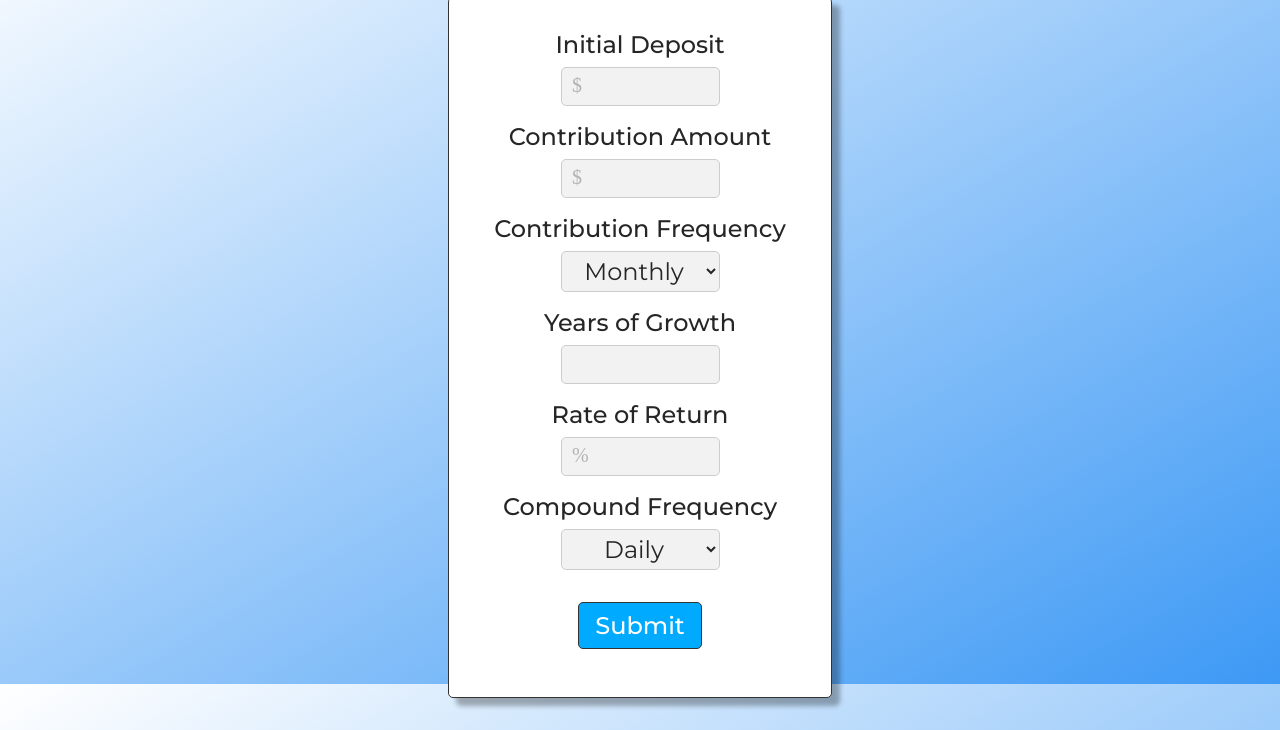
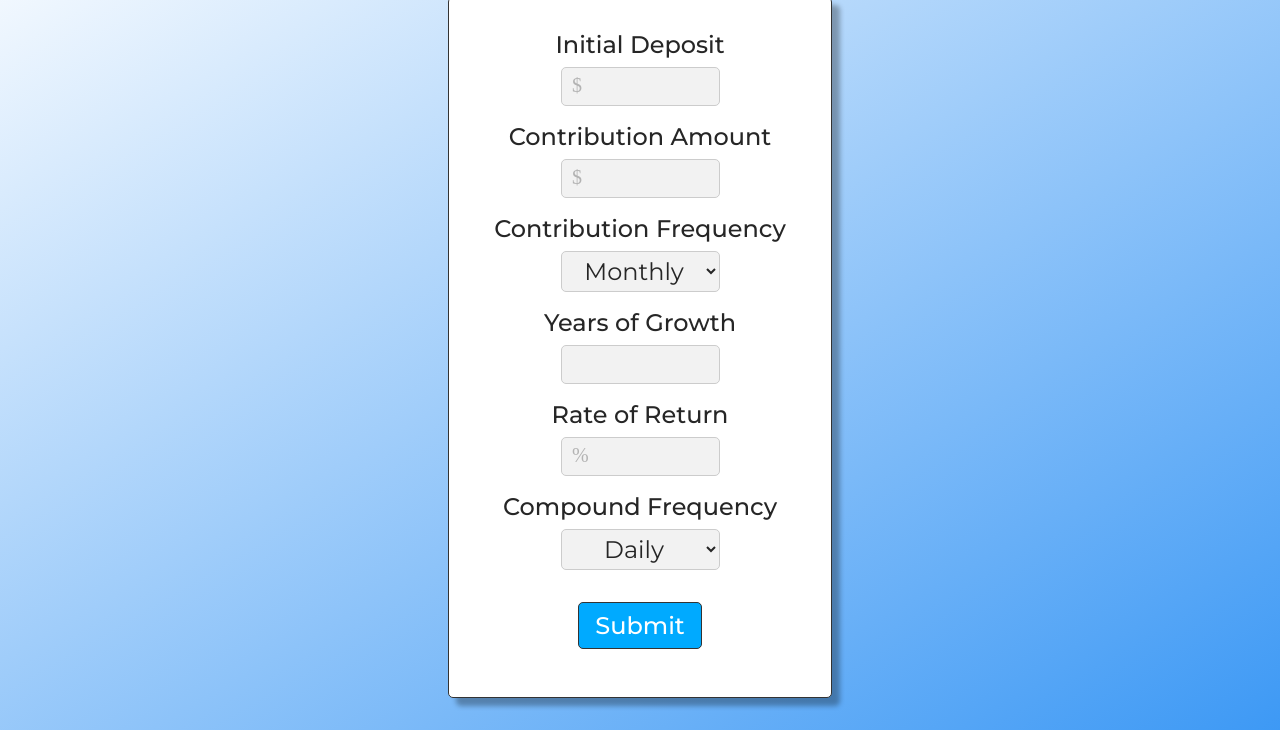
Before and after one commit to gilmerperez/compound-interest-calculator, a plain HTML site: page index.html in a window 1280 px wide. Shown: the part 116-846 px from the top of the page. Drawn offline with Linux system fonts and the light colour scheme.

Commit message:
Fixed issue with gradient background

```diff
--- a/assets/css/style.css
+++ b/assets/css/style.css
@@ -6,16 +6,18 @@
 }
 
 html {
-  height: 100%;
+  height: auto;
   font-size: 16px;
+  min-height: 100vh;
   scroll-behavior: smooth;
+  background-repeat: no-repeat;
+  background-attachment: fixed;
+  background: linear-gradient(150deg, hsl(0, 0%, 100%) 0%, hsl(210, 90%, 60%) 100%);
 }
 
 body {
   padding: 2rem;
-  min-height: 100%;
   text-align: center;
-  background: linear-gradient(150deg, hsl(0, 0%, 100%) 0%, hsl(210, 90%, 60%) 100%);
   display: flex;
   align-items: center;
   flex-direction: column;
```
